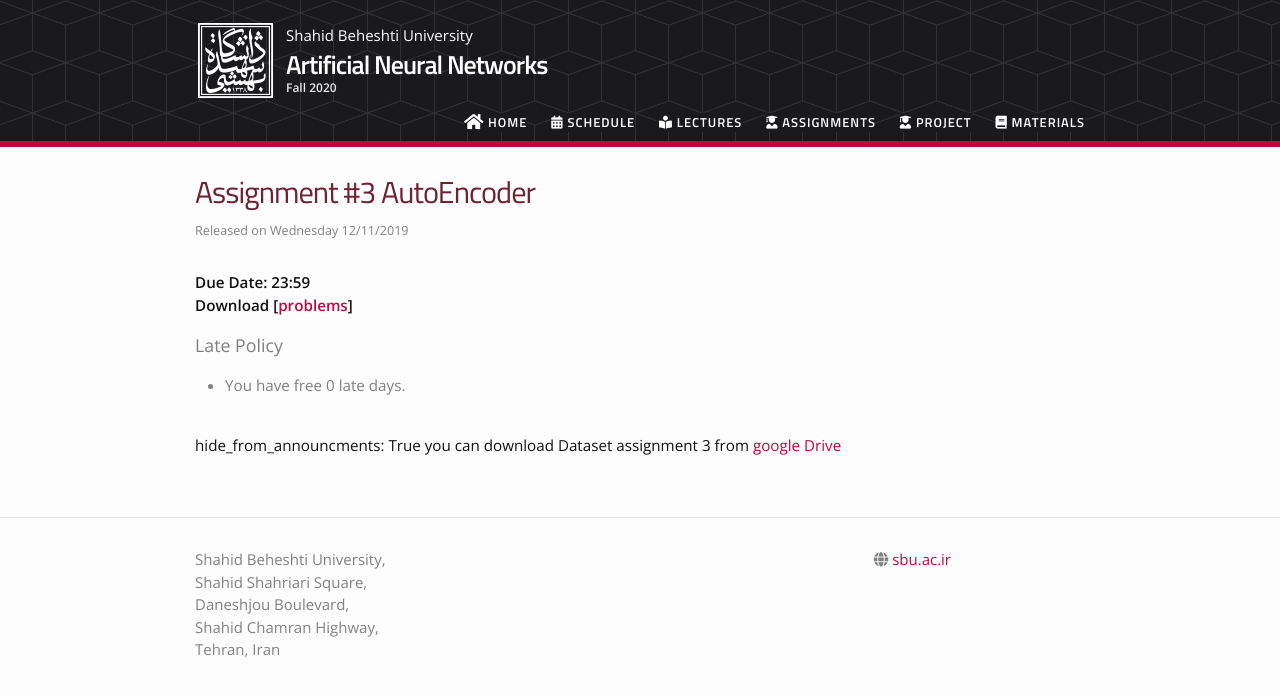
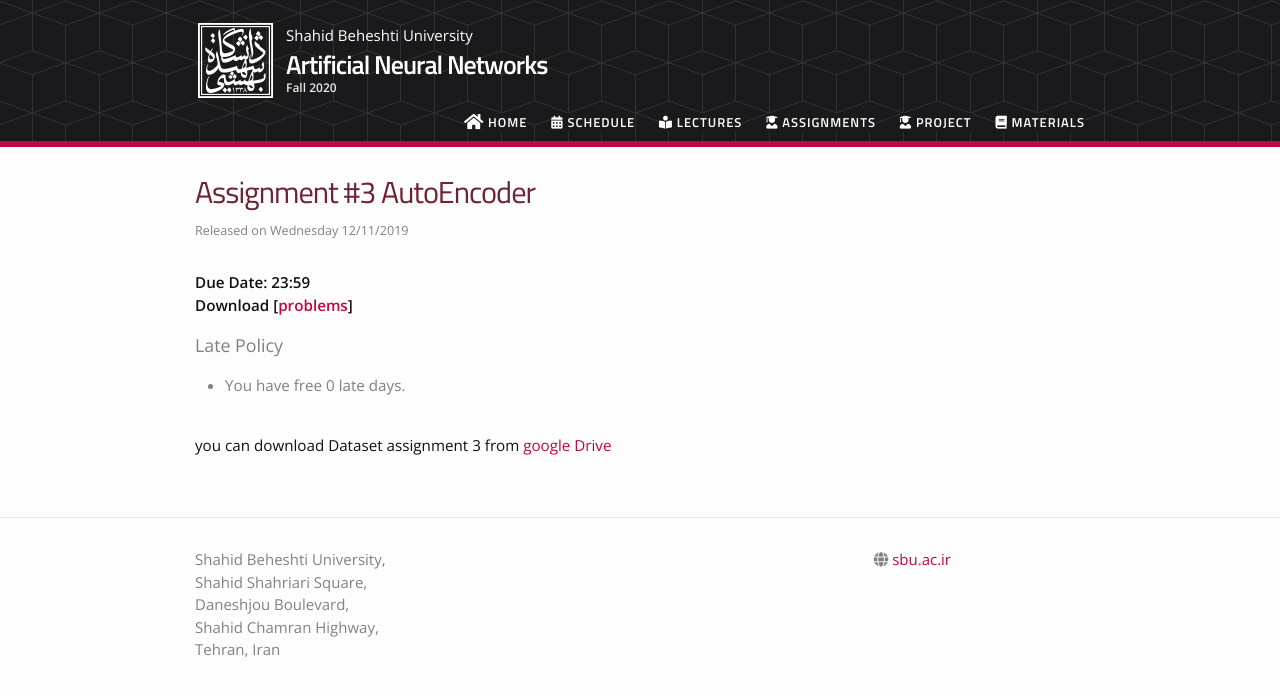
Before and after one commit to alisharifi2000/CS-SBU-ANN-Bsc-3991, a Jekyll site: the page built from _assignments/03_assignment.md, in a window 1280 px wide. Shown: the top 696 px of the page. Built offline with Jekyll 4.4.1, drawn with Linux system fonts in a browser that asks for light colours; nearby versions of some CDN libraries.

Commit message:
Update 03_assignment.md

```diff
--- a/_assignments/03_assignment.md
+++ b/_assignments/03_assignment.md
@@ -3,10 +3,10 @@ type: assignment
 date: 2019-12-11T14:00:00+4:30
 title: 'Assignment #3 AutoEncoder'
 pdf: /static_files/assignments/Proj3.pdf
+hide_from_announcments: True
 due_event:
     type: due
     date: 2020-01-19T23:59:59+3:30
     description: 'Assignment #3 DeadLine'
 ---
-hide_from_announcments: True
 you can download Dataset assignment 3 from [google Drive](https://drive.google.com/drive/folders/18wvOUftwlb269MfWoybZA6MWm5VNR02X)
```
